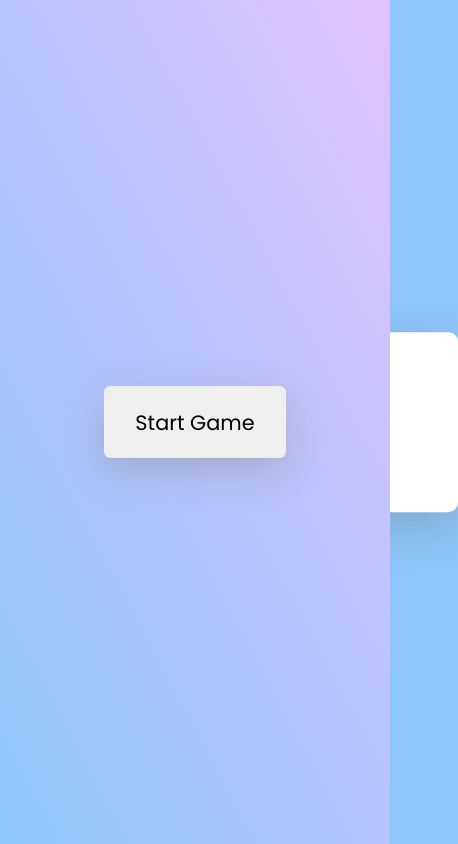
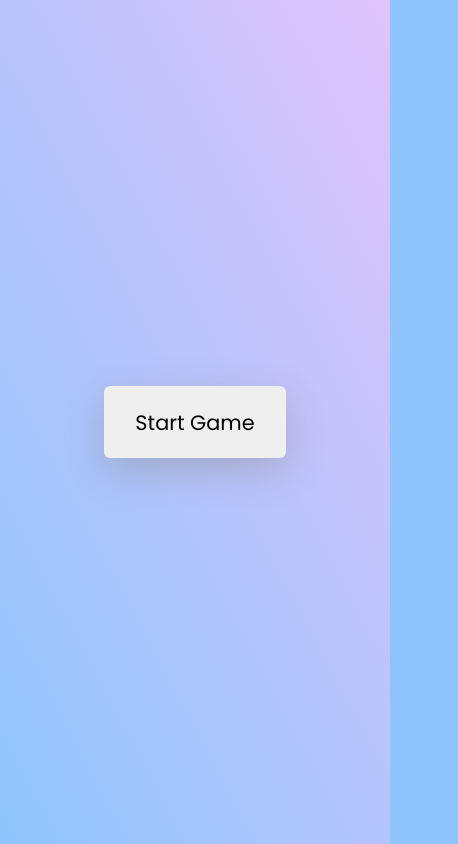
Before and after one commit to prachigarg19/mind-match, a plain HTML site: page index.html in a window 390 px wide. Shown: the whole page, 458 px wide, since content can reach past the window. Drawn offline with Linux system fonts and the light colour scheme.

Commit message:
add code

```diff
--- a/style.css
+++ b/style.css
@@ -6,7 +6,8 @@
   }
   body {
     background-color: #8EC5FC;
-    background-image: linear-gradient(62deg, #8EC5FC 0%, #E0C3FC 100%);;
+    background-image: linear-gradient(62deg, #8EC5FC 0%, #E0C3FC 100%);
+    overflow: hidden;
   }
   .wrapper {
     box-sizing: content-box;
@@ -115,3 +116,23 @@
     font-size: 1.8em;
     margin: 0.6em 0 1em 0;
   }
+
+  @media (max-width: 500px){
+    .wrapper {
+      width: 100%;
+      height: 100%;
+      padding: 0;
+    }
+    .game-container {
+      gap: 0.2em;
+      padding: 2rem;
+    }
+    .stats-container {
+      padding: 0;
+      text-align: center;
+      padding-top: 10px;
+    }
+    .card-container {
+      width: 5rem;
+    }
+  }
```
